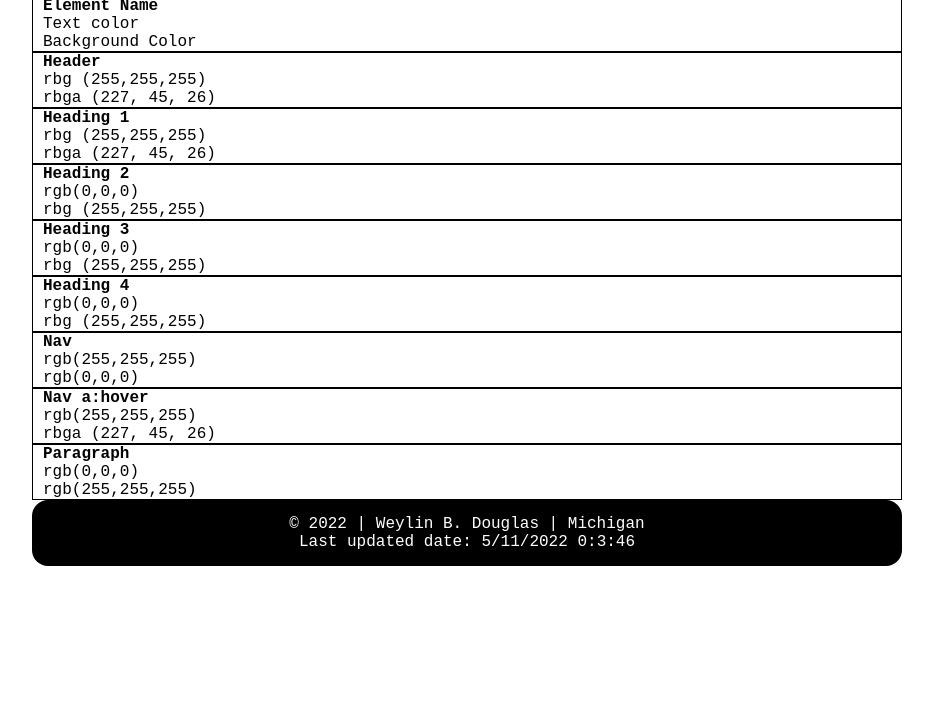
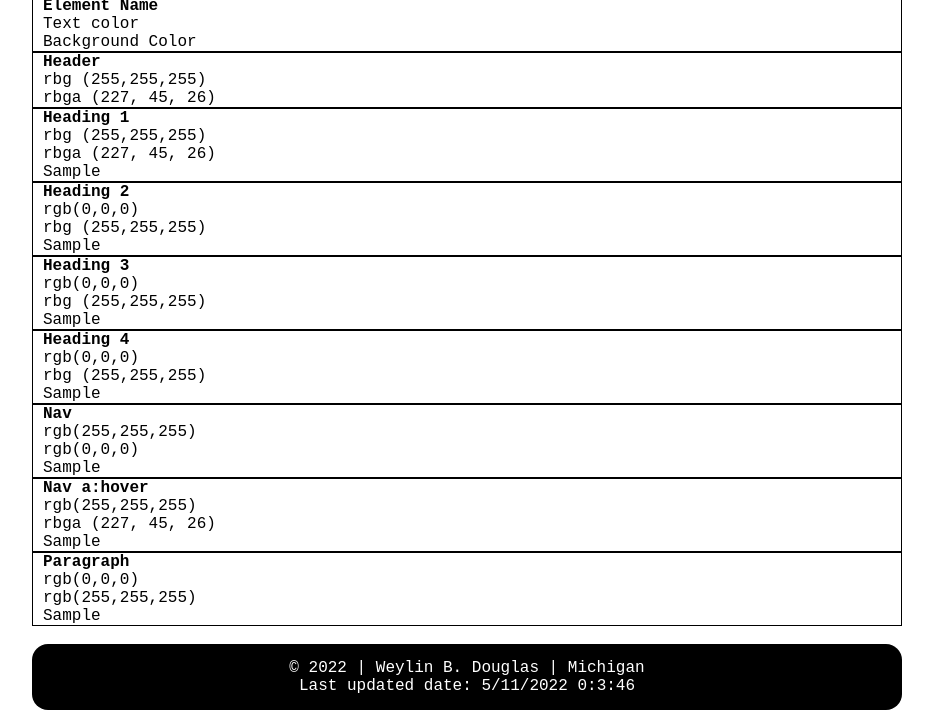
Before and after one commit to Weylin76/webdesigns, a plain HTML site: page lesson3/color-scheme.html in a window 1280 px wide. Shown: the part 189-914 px from the top of the page, without its empty margins (173-1106 px from the left). Before the commit the page ends 800 px from the top, so only its background shows below. Drawn offline with Linux system fonts and the light colour scheme.

Commit message:
Corrected layout, added CSS

```diff
--- a/lesson3/color-scheme.html
+++ b/lesson3/color-scheme.html
@@ -13,7 +13,6 @@
     <link href="https://fonts.googleapis.com/css2?family=Oleo+Script:wght@700&display=swap" rel="stylesheet">
     <link rel="stylesheet" href="styles/base.css">
     <link rel="stylesheet" href="styles/medium.css">
-    <link rel="stylesheet" href="styles/large.css">
 </head>
 <header>
     <h1>Laingsburg Funfest</h1>
@@ -26,9 +25,10 @@
         </ul>
     </nav>
 </header>
-
 <h2>Color Scheme</h2>
 <p>The color scheme helps showcase the website while tieing all the elements together.</p>
+
+<container id="color-grid">
     <section>
         <h4>Element Name</h4>
         <div>Text color</div>
@@ -39,50 +39,58 @@
         <h4>Header</h4>
         <div>rbg (255,255,255)</div>
         <div>rbga (227, 45, 26)</div>
-
     </section>
 
     <section>
         <h4>Heading 1</h4>
         <div>rbg (255,255,255)</div>
         <div>rbga (227, 45, 26)</div>
+        <div class="white-red">Sample</div>
     </section>
 
     <section>
         <h4>Heading 2</h4>
         <div>rgb(0,0,0)</div>
         <div>rbg (255,255,255)</div>
+        <div class="black-white">Sample</div>
     </section>
 
     <section>
         <h4>Heading 3</h4>
         <div>rgb(0,0,0)</div>
         <div>rbg (255,255,255)</div>
+        <div class="black-white">Sample</div>
     </section>
 
     <section>
         <h4>Heading 4</h4>
         <div>rgb(0,0,0)</div>
         <div>rbg (255,255,255)</div>
+        <div class="black-white">Sample</div>
     </section>
 
     <section>
         <h4>Nav</h4>
         <div>rgb(255,255,255)</div>
         <div>rgb(0,0,0)</div>
+        <div class="white-black">Sample</div>
     </section>
 
     <section>
         <h4>Nav a:hover</h4>
         <div>rgb(255,255,255)</div>
         <div>rbga (227, 45, 26)</div>
+        <div class="white-red">Sample</div>
     </section>
 
     <section>
         <h4>Paragraph</h4>
         <div>rgb(0,0,0)</div>
         <div>rgb(255,255,255)</div>
+        <div class="black-white">Sample</div>
     </section>
+</container>
+<br>
 <footer>
     <p>&copy; 2022 | Weylin B. Douglas | Michigan</p>
     <p>Last updated date: <span id="currentDate"></span></p>
```
Also changed, not shown: lesson3/index.html (+0 -1 lines), lesson3/target-audience.html (+0 -1 lines). Lines whose indentation alone changed are shown as unchanged.
